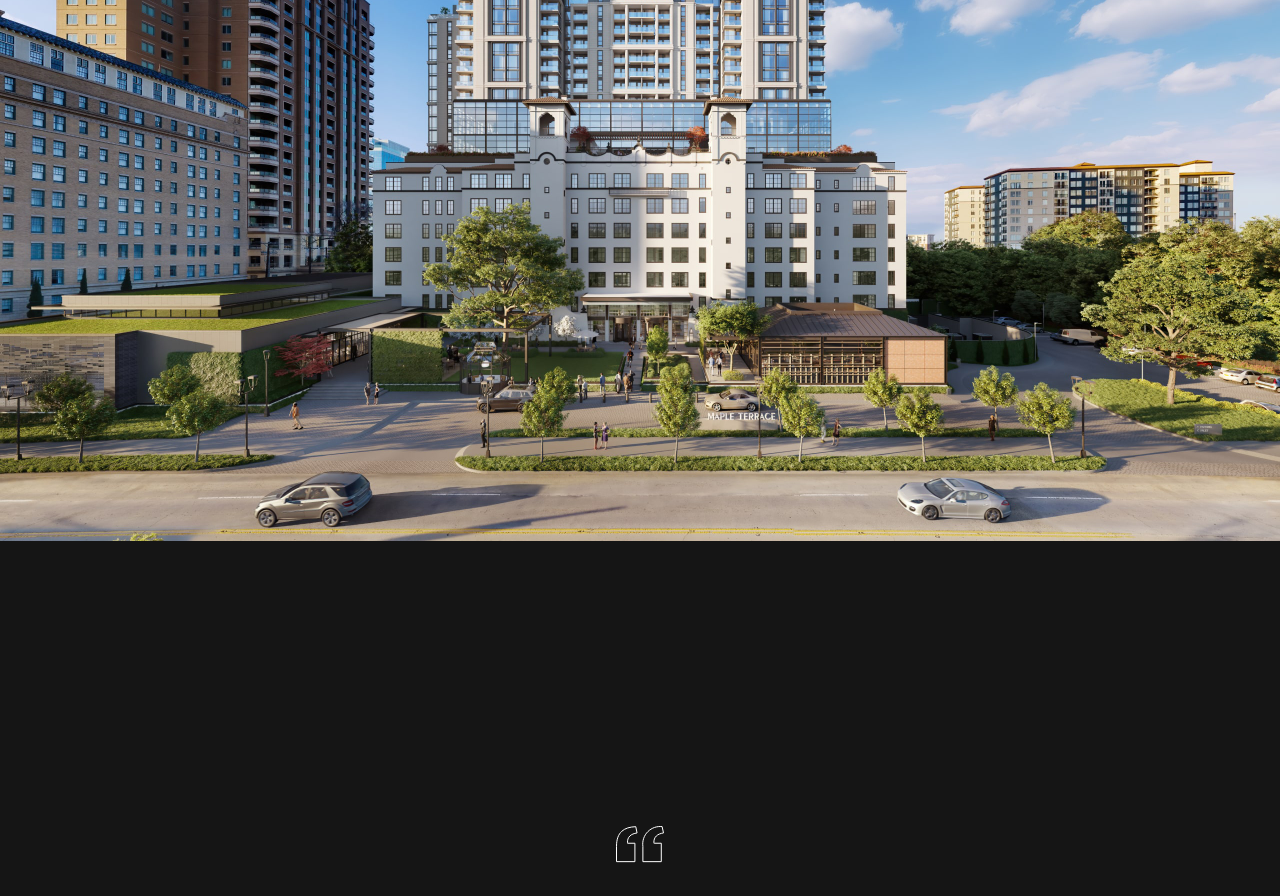
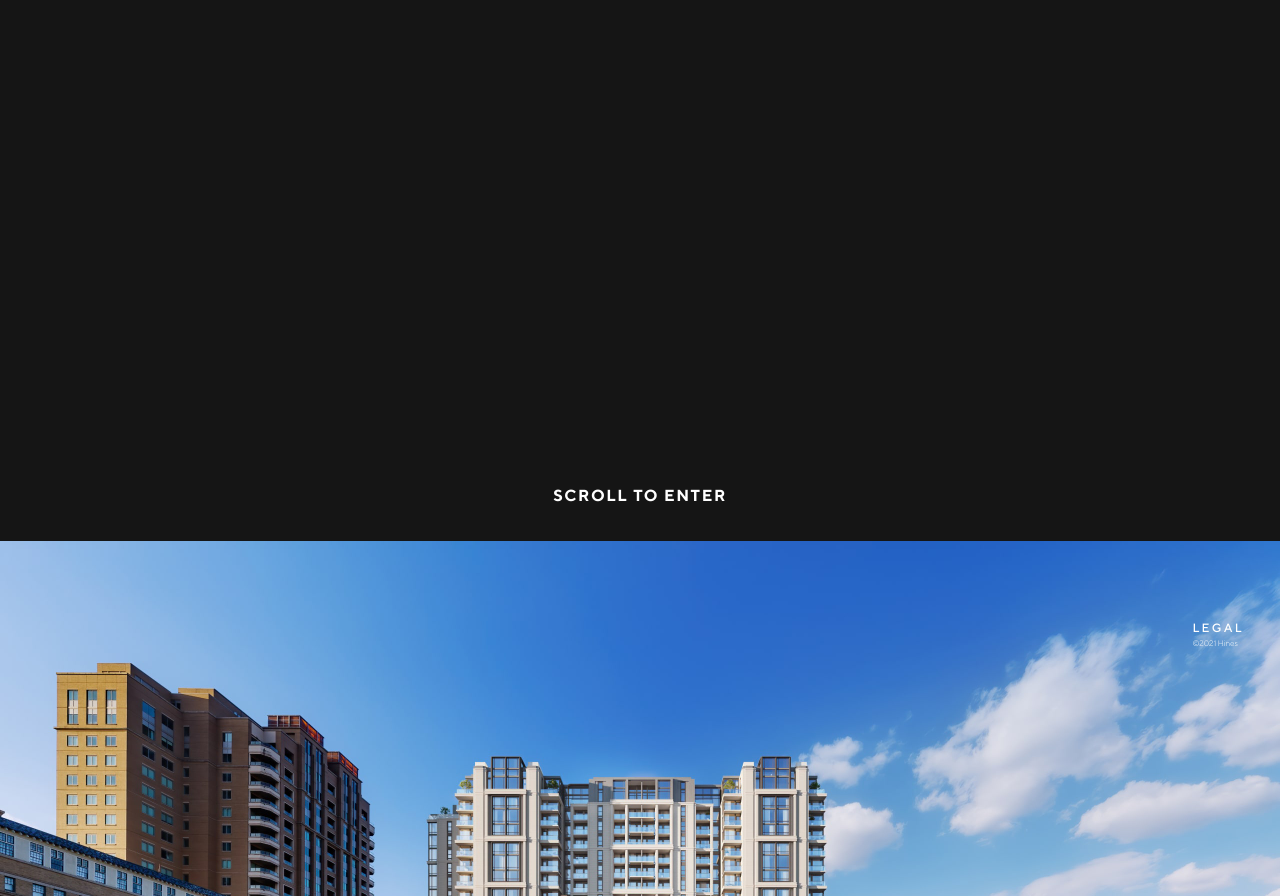
Before and after one commit to n-malets/maple-terrace-full-site--duplicate, a Gatsby site: page / in a window 1280 px wide. Shown: the part 259-1155 px from the top of the page. Built offline with nearby package versions, Linux system fonts and the light colour scheme; Gatsby itself is replaced by a stand-in of ours.

Commit message:
intro animation added

```diff
--- a/src/components/building/content-gem/index.tsx
+++ b/src/components/building/content-gem/index.tsx
@@ -15,7 +15,29 @@ const ContentGem:FC = () => {
       .timeline({
         scrollTrigger: {
           trigger: wrapperRef.current || '',
-          start: "top bottom+=10%",
+          start: "top bottom-=5%",
+          end: "top center+=15%",
+          scrub: 3,
+          toggleActions: "play none none reverse"
+        },
+        defaults: { duration: 3 },
+      })
+      .to(
+        '#headerLogo',
+        {top: "-15vh", ease: "ease-out"},
+        0
+      )
+      .to(
+        '#hFooter',
+        {right: "-15%", ease: "ease-out"},
+        0
+      )
+
+    gsap
+      .timeline({
+        scrollTrigger: {
+          trigger: wrapperRef.current || '',
+          start: "top bottom+=19%",
           end: "center center+=1%",
           scrub: 4,
           toggleActions: "play none none reverse"
@@ -74,8 +96,8 @@ const ContentGem:FC = () => {
 
   }, [])
   return (
-    <Wrapper>
-      <div className={'gem-wrap'} ref={wrapperRef}>
+    <Wrapper ref={wrapperRef}>
+      <div className={'gem-wrap'} >
         <Info ref={infoRef}>
           <h3 className="h2">A 1925 architectural gem reimagined</h3>
           <h3 className="h2i">as a 21st century workplace.</h3>
--- /dev/null
+++ b/src/components/building/content-preload/index.tsx
@@ -0,0 +1,53 @@
+import React, {useEffect, useRef} from 'react';
+import {Wrapper, Logo, ScrollBtn} from "./index.styled";
+import logo from '../../../assets/images/main_logo_2.svg';
+import {ScrollTrigger} from "gsap/ScrollTrigger";
+import gsap from "gsap";
+
+const ContentPreload = () => {
+  const contentWrapRef = useRef(null);
+  const scrollBtnRefRef = useRef(null);
+
+  useEffect(()=>{
+    ScrollTrigger.create({
+      trigger: contentWrapRef.current || '',
+      toggleActions: 'play none none reverse',
+      start: "bottom bottom",
+      end: "bottom center+=20%",
+      scrub: 3,
+      animation: gsap
+        .timeline()
+        .fromTo(
+        scrollBtnRefRef.current || '',
+        {opacity: 1},
+        {opacity: 0},
+        )
+        .fromTo(
+        '#hNav',
+        {y: '-100px'},
+        {y: 0},
+        '0'
+        )
+        .fromTo(
+        '#sNav',
+        {y: '-100px'},
+        {y: 0},
+        '0'
+        )
+        .fromTo(
+        '#hFooter',
+        {top: '110vh'},
+        {top: '93vh'},
+        '0'
+        )
+    });
+  }, [])
+
+  return (
+    <Wrapper ref={contentWrapRef} id={'preload-wrap'}>
+      <ScrollBtn ref={scrollBtnRefRef}>SCROLL TO ENTER</ScrollBtn>
+    </Wrapper>
+  );
+};
+
+export default ContentPreload;
--- a/src/components/header/index.styled.ts
+++ b/src/components/header/index.styled.ts
@@ -36,3 +36,25 @@ export const Nav = styled.nav`
     font-weight: 500;
   }
 `;
+
+export const FooterNav = styled.nav`
+  position: absolute;
+  top: 93vh;
+  right: 36px;
+  font-family: 'TT Norms', sans-serif;
+  font-style: normal;
+  h5 {
+    padding-bottom: 4px;
+    font-weight: 500;
+    font-size: 12px;
+    line-height: 14px;
+    letter-spacing: 0.19em;
+    cursor: pointer;
+  }
+  p {
+    font-weight: 300;
+    font-size: 8px;
+    line-height: 9px;
+    text-transform: capitalize;
+  }
+`;
--- a/src/components/header/index.tsx
+++ b/src/components/header/index.tsx
@@ -1,30 +1,51 @@
-import React, {FC, useContext} from 'react'
+import React, {FC, useContext, useEffect} from 'react'
 import {Link} from "gatsby"
-import {HeaderWrap, Logo, Nav} from "./index.styled"
+import {FooterNav, HeaderWrap, Logo, Nav} from "./index.styled"
 import {Context} from "../../context/context";
 import main_logo from "../../assets/images/main_logo_2.svg"
-import ContentIntro from "../building/content-intro";
-
+import {ScrollTrigger} from "gsap/ScrollTrigger";
+import gsap from "gsap";
 
 interface IHeader {
   location: Location
 }
 
 const Header:FC<IHeader> = ({location}) => {
-  const { setOpenContact, setOpenTeam } = useContext(Context);
+  const { setOpenContact, setOpenTeam, setOpenLegal } = useContext(Context);
+  useEffect(()=>{
+    ScrollTrigger.create({
+      trigger: "#preload-wrap",
+      toggleActions: 'play none none reverse',
+      start: "bottom bottom",
+      end: "bottom top",
+      scrub: 3,
+      // markers: true,
+      animation: gsap
+        .timeline()
+        .fromTo(
+        '#headerLogo',
+        {top: "50vh", transform: "translate(-50%, -50%) scale(3)", ease: "ease-out"},
+        {top: "4.5vh", transform: "translate(-50%, 0) scale(1)", ease: "ease-out"},
+      )
+    });
+  }, [])
+
   return (
     <HeaderWrap>
-      <Nav className={'prim'}>
+      <Nav className={'prim'} id={'hNav'}>
         <Link activeStyle={{opacity:1}} to={'/'}>BUILDING</Link>
         <Link activeStyle={{opacity:1}} to={'/neighborhood'}>NEIGHBORHOOD</Link>
         <Link activeStyle={{opacity:1}} to={'/amenities'}>AMENITIES</Link>
       </Nav>
-      {/*<Logo src={main_logo} alt={'Maple Terrace Uptown Dallas'} id={'headerLogo'}/>*/}
-      <Nav className={'sec'}>
-        {/*<Link to={'/team'}>TEAM</Link>*/}
+      <Logo src={main_logo} alt={'Maple Terrace Uptown Dallas'} id={'headerLogo'}/>
+      <Nav className={'sec'} id={'sNav'}>
         <span onClick={() => setOpenTeam(true)}>TEAM</span>
         <span onClick={() => setOpenContact(true)}>CONTACT</span>
       </Nav>
+      <FooterNav id={"hFooter"}>
+        <h5 onClick={() => setOpenLegal(true)}>LEGAL</h5>
+        <p>©2021 Hines</p>
+      </FooterNav>
     </HeaderWrap>
   );
 };
--- a/src/components/layout/index.tsx
+++ b/src/components/layout/index.tsx
@@ -9,6 +9,7 @@ import { ScrollToPlugin } from "gsap/ScrollToPlugin"
 import { ScrollTrigger } from "gsap/ScrollTrigger"
 import { CSSPlugin } from "gsap/CSSPlugin"
 import LegalModal from "../legal";
+import VideoPreload from "../video-preload";
 gsap.registerPlugin(ScrollToPlugin, ScrollTrigger, CSSPlugin)
 gsap.config({
   nullTargetWarn: false,
@@ -24,6 +25,7 @@ const Layout: FC<LayoutProps> = ({ children, location }) => {
   const [openContact, setOpenContact] = useState(false);
   const [openLegal, setOpenLegal] = useState(false);
   const [openTeam, setOpenTeam] = useState(false);
+  const [isFirstLoad, setIsFirstLoad] = useState(true);
 
   useEffect(()=> {
     ScrollTrigger.getById("v-scroll")?.refresh();
@@ -53,6 +55,7 @@ const Layout: FC<LayoutProps> = ({ children, location }) => {
   return (
     <Context.Provider value={{openContact,setOpenContact,openLegal,setOpenLegal, openTeam, setOpenTeam}}>
       <GlobalStyle />
+      {(isFirstLoad && location.pathname === '/' ) && <VideoPreload setIsFirstLoad={setIsFirstLoad}/>}
       {openContact && <ContactModal/>}
       {openLegal && <LegalModal/>}
       {openTeam && <Team/>}
--- /dev/null
+++ b/src/components/video-preload/index.styled.ts
@@ -0,0 +1,18 @@
+import styled from "styled-components";
+
+export const VideoWrapper = styled.div`
+  position: fixed;
+  top: 0;
+  bottom: 0;
+  right: 0;
+  left: 0;
+  z-index: 1000;
+  background-color: #151515;
+  transition: opacity 2.5s;
+`;
+export const VideoStyled = styled.video`
+  object-fit: cover;
+  height: 100%;
+  width: 100%;
+  object-position: center center;
+`;
--- /dev/null
+++ b/src/components/video-preload/index.tsx
@@ -0,0 +1,51 @@
+import React, {Dispatch, FC, SetStateAction, useEffect, useRef, useState} from "react";
+import { VideoStyled, VideoWrapper } from "./index.styled";
+import srcVideo from "../../assets/videos/MT_Animateddoors_base.mp4";
+import srcVideoOpt from "../../assets/videos/MT_Animateddoors_base_opt.mp4";
+import {useWindowSize} from '../../helpers/windowSize'
+interface IProps {
+  setIsFirstLoad: Dispatch<SetStateAction<boolean>>;
+}
+const VideoPreload: FC<IProps> = ({setIsFirstLoad}) => {
+  const videoWrapperRef = useRef<HTMLDivElement>(null);
+  const videoRef = useRef<HTMLVideoElement>(null);
+  const {windowSize} = useWindowSize();
+  const playVideo = () => {
+    setTimeout(() => {
+      if (videoRef && videoRef.current) {
+        videoRef.current.play();
+      }
+      setTimeout(() => {
+        hideVideo()
+        setIsFirstLoad(false)
+      }, 3000);
+    }, 1000);
+  };
+
+  const hideVideo = () => {
+    if (videoWrapperRef && videoWrapperRef.current) {
+      videoWrapperRef.current.style.opacity = "0";
+    }
+  };
+  useEffect(() => {
+    playVideo();
+  }, []);
+  return (
+    <VideoWrapper ref={videoWrapperRef}>
+      <VideoStyled
+        playsInline={true}
+        webkit-playsinline={true}
+        x5-playsinline={true}
+        muted={true}
+        style={{ opacity: 1 }}
+        ref={videoRef}
+        autoPlay={true}
+        onEnded={hideVideo}
+        onError={hideVideo}
+        src={windowSize.width <= 1024 ? srcVideoOpt : srcVideo}
+      />
+    </VideoWrapper>
+  );
+};
+
+export default VideoPreload;
--- a/src/pages/index.tsx
+++ b/src/pages/index.tsx
@@ -5,6 +5,7 @@ import {ImgTextData} from "../data/img-text";
 import {headText} from "../data/head-text";
 import ContentQuote from "../components/content-quote";
 import ContentIntro from "../components/content-intro";
+import ContentIntro2 from "../components/building/content-preload"
 import ContentGem from "../components/building/content-gem";
 import ContentImgText from "../components/content-img-text";
 import ContentMaskImage from "../components/content-mask-image";
@@ -19,6 +20,9 @@ const IndexPage = () => {
 
   return (
     <div className={'relative'}>
+      <section className="panel">
+        <ContentIntro2 />
+      </section>
       <section className="panel">
         <ContentIntro imgName={'building_1.jpg'} />
       </section>
--- a/src/pages/team.tsx
+++ b/src/pages/team.tsx
@@ -23,14 +23,18 @@ const Team = () => {
   useEffect(()=> {
     ScrollTrigger.getById("h-scroll")?.refresh();
     const hSections = gsap.utils.toArray(".h-panel");
-    const sectionIncrement = 2.5 / (hSections.length - 1);
     const tl = gsap.timeline({
       scrollTrigger: {
         id: 'h-scroll',
         trigger: ".hor-container",
         pin: true,
-        scrub: 1,
-        snap: 1 / (hSections.length - 1),
+        scrub: 0.2,
+        snap: {
+          snapTo: 1 / (hSections.length - 1),
+          duration: { min: 0.22, max: 0.7 },
+          delay: 1,
+          ease: "power1.inOut"
+        },
         start: "top top",
         end: "+=5000"
       }
@@ -38,7 +42,7 @@ const Team = () => {
 
     tl.to(hSections, {
       xPercent: -100 * (hSections.length - 1),
-      duration: 1.5,
+      duration: .04,
       ease: 'none'
     });
 
```
Also changed, not shown: src/components/building/content-intro/index.tsx (deleted, +0 -35 lines), src/components/building/content-preload/index.styled.ts (renamed from src/components/building/content-intro/index.styled.ts), 2 other files.
